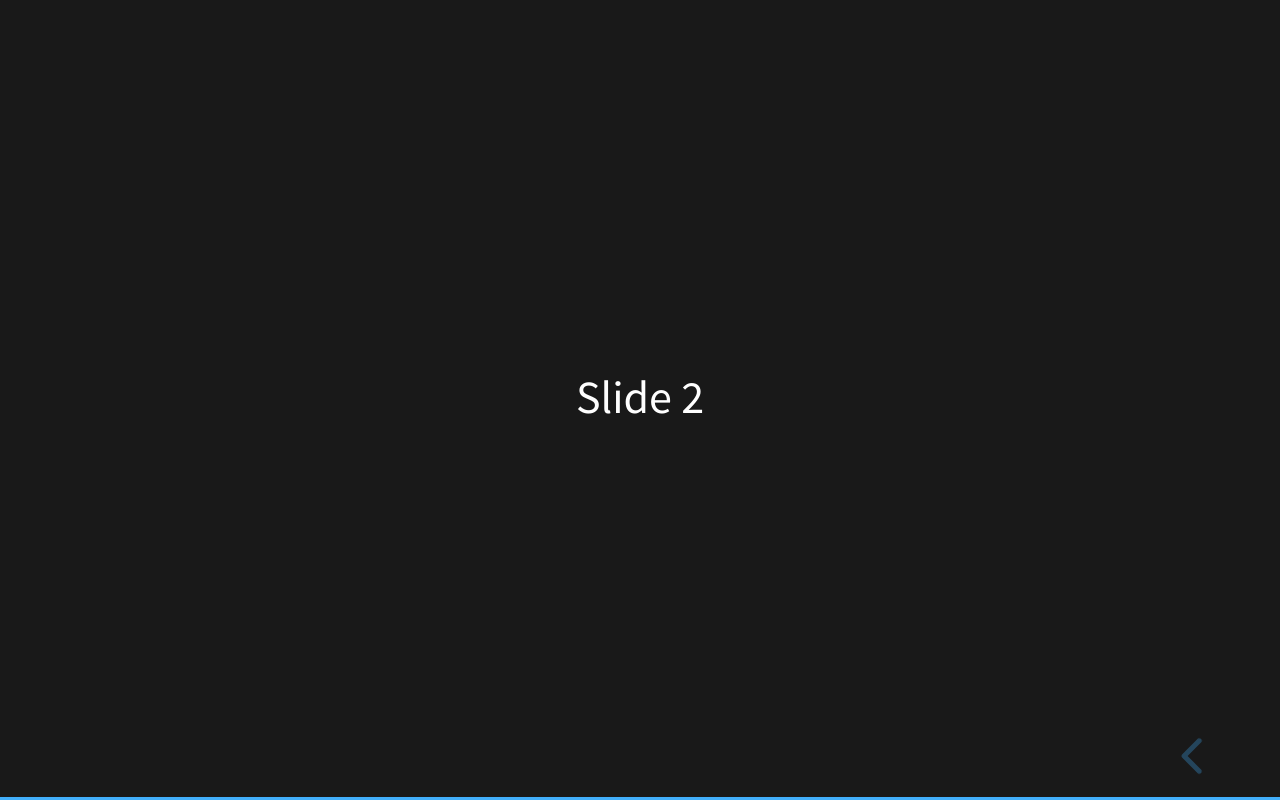
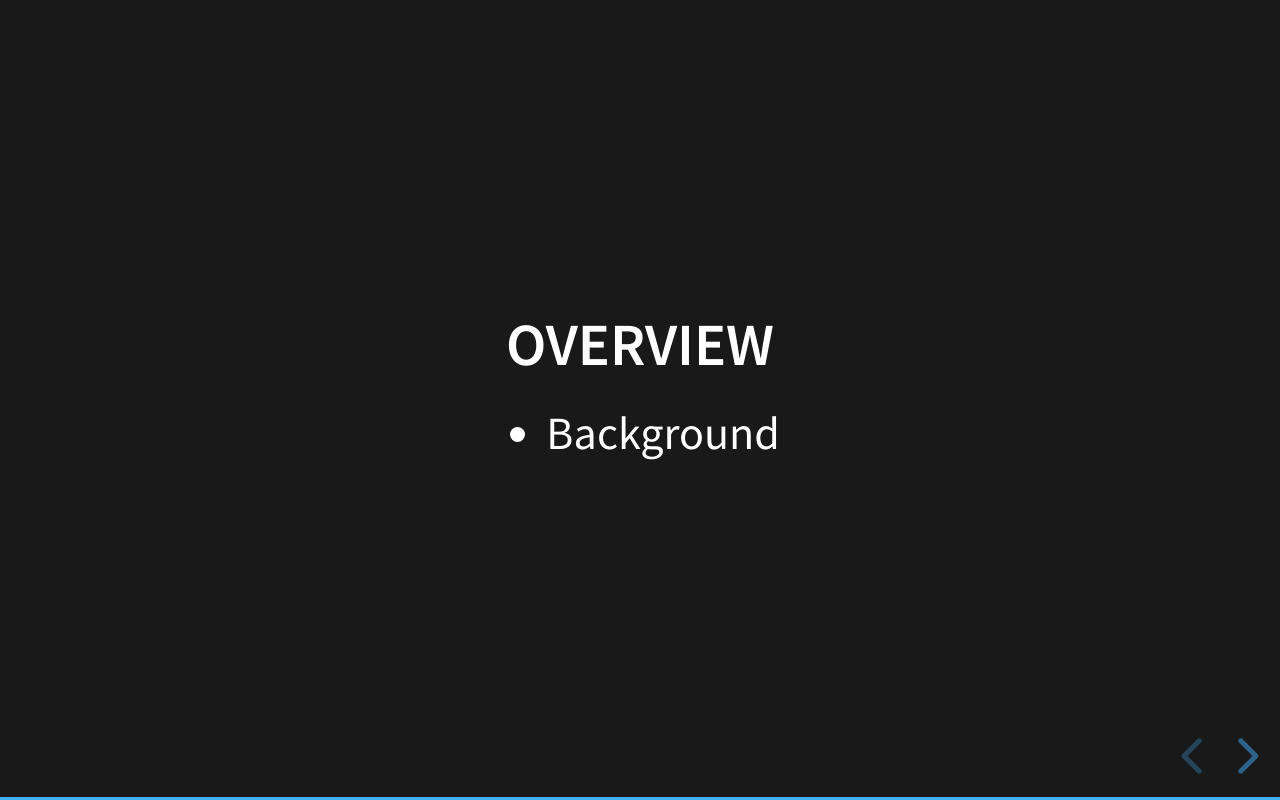
Before and after one commit to tparrott-cse/tparrott-cse.github.io, a website: page index.html in a window 1280 px wide. Both pictures are taken after a click on the button "next slide". Drawn offline with Linux system fonts and the light colour scheme.

Commit message:
Overview slide

```diff
--- a/index.html
+++ b/index.html
@@ -19,11 +19,17 @@
 			<div class="slides">
 	<!-- Title Slide -->
 				<section>
-					<h1> Tracker 2.0 Roadmap</h1>
+					<h3> Tracker 2.0 Roadmap</h3>
 				</section>
 
 
-				<section>Slide 2</section>
+				<section>
+					<h3>Overview</h3>
+					<p class="fragment"><ul>
+						<li>Background</li>
+					</ul></p>
+
+				</section>
 			</div>
 		</div>
 
```
